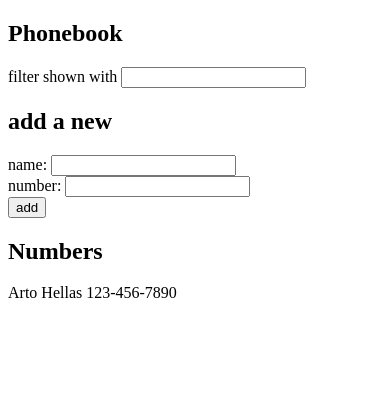
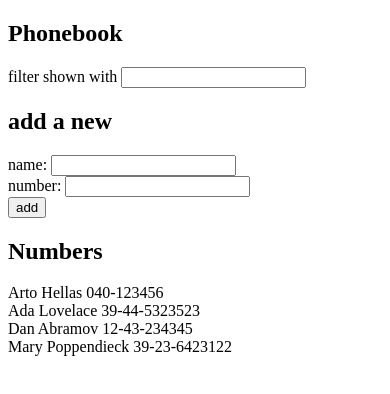
Before and after one commit to jyoung90ie/FullStackOpen, a React (Create React App) app in the folder part2/phonebook/: page / in a window 390 px wide. Shown: the top 394 px of the page. Built offline with nearby package versions, Linux system fonts and the light colour scheme.

Commit message:
Phonebook step 5
Refactors code to improve readability.

Adds two new components Filter and PersonForm, simplifying App return.

```diff
--- a/part2/phonebook/src/App.js
+++ b/part2/phonebook/src/App.js
@@ -1,11 +1,41 @@
 import React, { useState } from 'react'
+
+const Filter = ({ searchTerm, handleSearchChange }) => {
+    return (
+        <div>
+            filter shown with <input value={searchTerm}
+                onChange={handleSearchChange} />
+        </div>
+    )
+}
+
+const PersonForm = ({ addPerson, newName, newNumber, handleNameChange, handleNumberChange }) => {
+    return (
+        <form onSubmit={addPerson}>
+            <div>
+                name: <input value={newName} onChange={handleNameChange} />
+            </div>
+            <div>
+                number: <input value={newNumber} onChange={handleNumberChange} />
+            </div>
+            <div>
+                <button type="submit">add</button>
+            </div>
+        </form>
+    )
+}
+
+const Persons = ({ data }) => {
+    return data.map(person =>
+        <div key={person.name}>{person.name} {person.number}</div>)
+}
 
 const App = () => {
     const [persons, setPersons] = useState([
-        {
-            name: 'Arto Hellas',
-            number: '123-456-7890'
-        }
+        { name: 'Arto Hellas', number: '040-123456' },
+        { name: 'Ada Lovelace', number: '39-44-5323523' },
+        { name: 'Dan Abramov', number: '12-43-234345' },
+        { name: 'Mary Poppendieck', number: '39-23-6423122' }
     ])
     const [newName, setNewName] = useState('')
     const [newNumber, setNewNumber] = useState('')
@@ -64,26 +94,12 @@ const App = () => {
     return (
         <div>
             <h2>Phonebook</h2>
-            <div>
-                filter shown with <input value={searchTerm} onChange={handleSearchChange} />
-            </div>
+            <Filter searchTerm={searchTerm} handleSearchChange={handleSearchChange} />
             <h2>add a new</h2>
-            <form onSubmit={addPerson}>
-                <div>
-                    name: <input value={newName} onChange={handleNameChange} />
-                </div>
-                <div>
-                    number: <input value={newNumber} onChange={handleNumberChange} />
-                </div>
-                <div>
-                    <button type="submit">add</button>
-                </div>
-            </form>
+            <PersonForm addPerson={addPerson} newName={newName}
+                newNumber={newNumber} handleNameChange={handleNameChange} handleNumberChange={handleNumberChange} />
             <h2>Numbers</h2>
-
-            {personsToShow.map(person =>
-                <div key={person.name}>{person.name} {person.number}</div>
-            )}
+            <Persons data={personsToShow} />
         </div>
     )
 }
```
